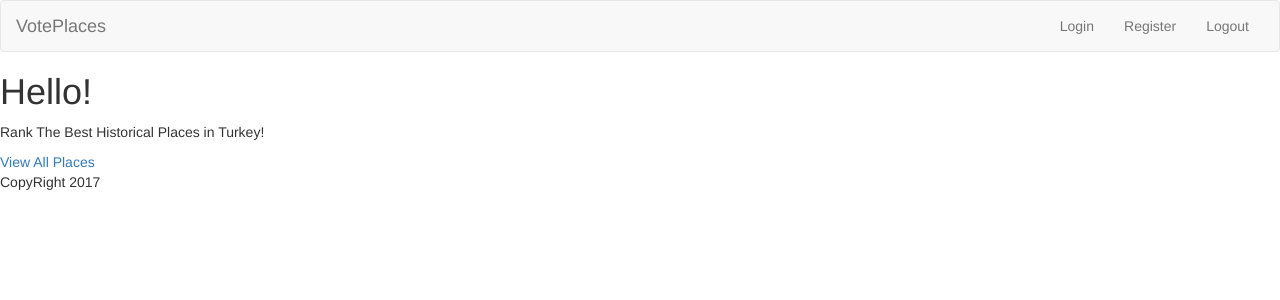
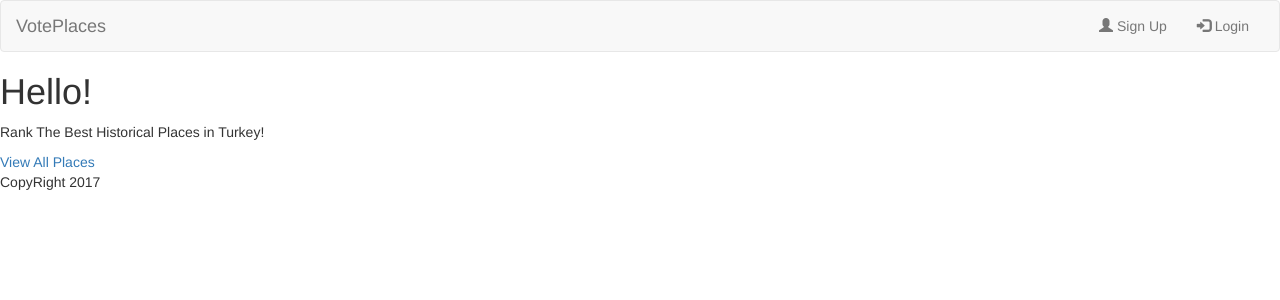
Before and after one commit to yalcinos/vote-camp-site, a Node server app: page / in a window 1280 px wide. Shown: the top 300 px of the page. Run offline with Node 20, Linux system fonts and the light colour scheme; some libraries are stand-ins or nearby versions.

Commit message:
Added signup and login icons

```diff
--- a/views/partials/header.ejs
+++ b/views/partials/header.ejs
@@ -14,9 +14,8 @@
             </div>
             <div class="collapse navbar-collapse">
                 <ul class="nav navbar-nav navbar-right">
-                    <li><a href="/">Login</a></li>
-                    <li><a href="/">Register</a></li>
-                    <li><a href="/">Logout</a></li>
+                    <li><a href="#"><span class="glyphicon glyphicon-user"></span> Sign Up</a></li>
+                    <li><a href="#"><span class="glyphicon glyphicon-log-in"></span> Login</a></li>
                 </ul>
             </div>
         </div>
```
